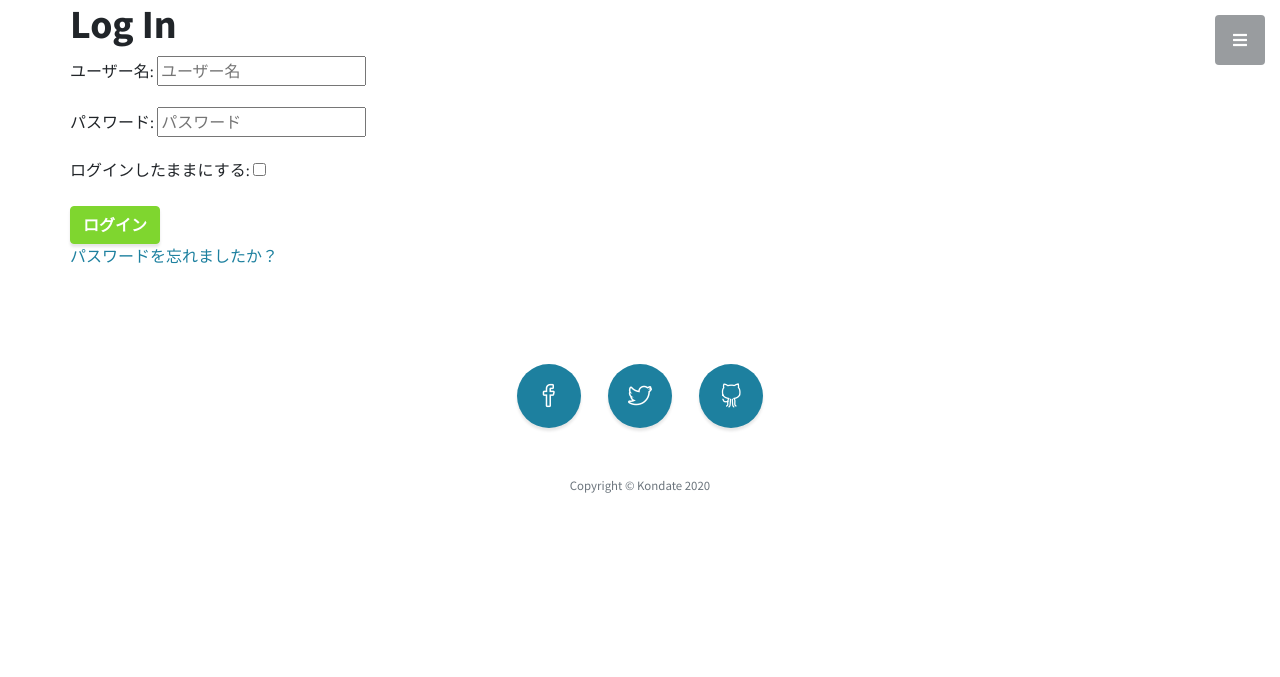
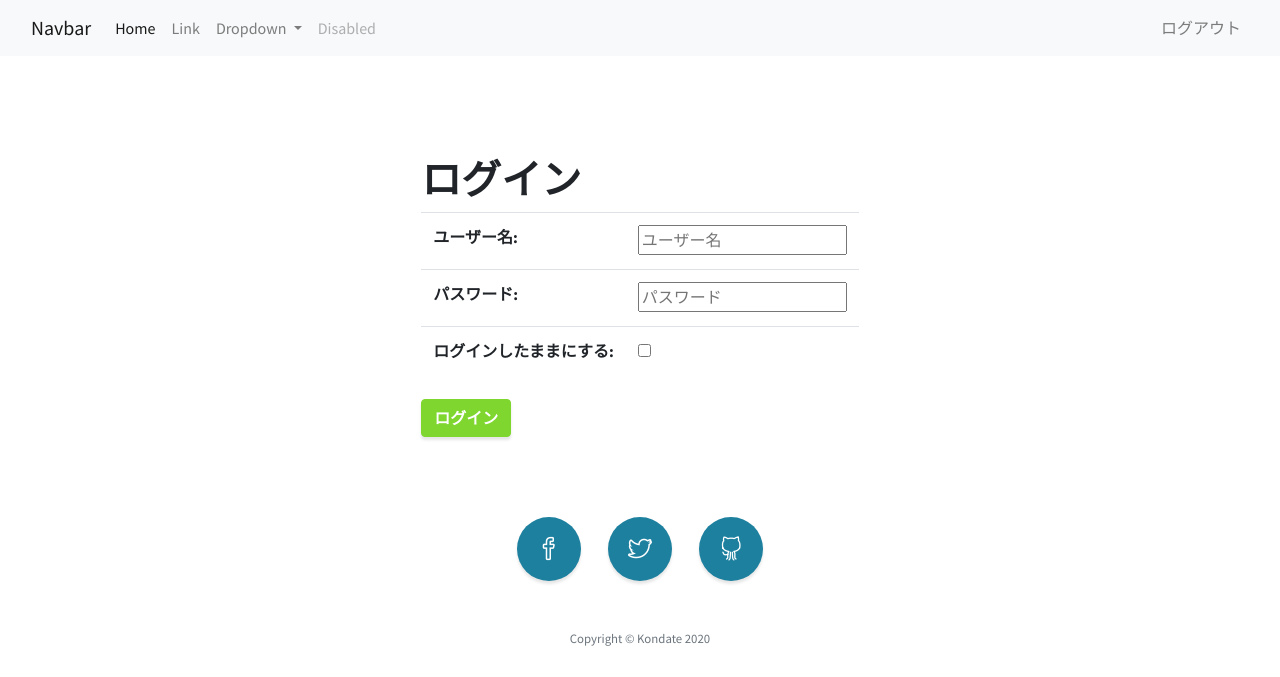
Before and after one commit to hora-mitama/kondate, a Django app: page /accounts/login/ in a window 1280 px wide. Shown: the top 677 px of the page. Run offline with Django 3.2, Linux system fonts and the light colour scheme; some libraries are stand-ins or nearby versions.

Commit message:
allauth機能実装

```diff
--- a/accounts/templates/account/login.html
+++ b/accounts/templates/account/login.html
@@ -1,26 +1,27 @@
 {% extends "base.html" %}
 
-{% block title %}Log In | Private Diary{% endblock %}
+{% block title %}ログイン | Kondate{% endblock %}
 
-{% block active_login %}active{% endblock %}
+{% block active_signup %}active{% endblock %}
 
 {% block contents %}
 <div class="container">
   <div class="row">
-    <div class="my-div-style">
-      <h1>Log In</h1>
-      <form method="post" action="{% url 'account_login' %}">
+    <div class="my-div-style mx-auto" style="margin-top: 100px;">
+      <h1>ログイン</h1>
+      <form method="POST" action="{% url 'account_login' %}">
+
         {% csrf_token %}
 
-        {{ form.as_p }}
+        <table class="table">{{ form.as_table }}</table>
 
-        {% if redirect_field_value %}
-        <input type='hidden' name="{{ redirect_field_name }}" value="{{ redirect_field_value }}">
-        {% endif %}
-        <bottun class="btn btn-primary" type="submit">ログイン</bottun>
-        <p><a class="button secondaryAction" href="{% url 'account_reset_password' %}">パスワードを忘れましたか？</a></p>
+<!--        {% if redirect_field_value %}-->
+<!--        <input type='hidden' name="{{ redirect_field_name }}" value="{{ redirect_field_value }}">-->
+<!--        {% endif %}-->
+        <button class="btn btn-primary" type="submit">ログイン</button>
       </form>
     </div>
   </div>
 </div>
+
 {% endblock %}
--- a/kondate_app/templates/base.html
+++ b/kondate_app/templates/base.html
@@ -9,7 +9,7 @@
   <meta name="description" content="">
   <meta name="author" content="">
 
-  <title>Stylish Portfolio - Start Bootstrap Template</title>
+  <title>{% block title %}{% endblock %}</title>
 
   <!-- Bootstrap Core CSS -->
   <link href="{% static 'vendor/bootstrap/css/bootstrap.min.css' %}" rel="stylesheet">
@@ -29,34 +29,77 @@
 <body id="page-top">
 
   <!-- Navigation -->
-  <a class="menu-toggle rounded" href="#">
-    <i class="fas fa-bars"></i>
+<!--  <a class="menu-toggle rounded" href="#">-->
+<!--    <i class="fas fa-bars"></i>-->
+<!--  </a>-->
+<!--  <nav id="sidebar-wrapper">-->
+<!--    <ul class="sidebar-nav">-->
+<!--      <li class="sidebar-brand">-->
+<!--        <a class="js-scroll-trigger" href="#page-top">Start Bootstrap</a>-->
+<!--      </li>-->
+<!--      <li class="sidebar-nav-item">-->
+<!--        <a class="js-scroll-trigger" href="#page-top">Home</a>-->
+<!--      </li>-->
+<!--      <li class="sidebar-nav-item">-->
+<!--        <a class="js-scroll-trigger" href="#about">About</a>-->
+<!--      </li>-->
+<!--      <li class="sidebar-nav-item">-->
+<!--        <a class="js-scroll-trigger" href="#services">Services</a>-->
+<!--      </li>-->
+<!--      <li class="sidebar-nav-item">-->
+<!--        <a class="js-scroll-trigger" href="#portfolio">Portfolio</a>-->
+<!--      </li>-->
+<!--      <li class="sidebar-nav-item">-->
+<!--        <a class="js-scroll-trigger" href="#contact">Contact</a>-->
+<!--      </li>-->
+<!--    </ul>-->
+<!--  </nav>-->
+<nav class="navbar navbar-expand-lg navbar-light bg-light">
+  <div class="container-fluid">
+    <a class="navbar-brand" href="#">Navbar</a>
+    <button class="navbar-toggler" type="button" data-bs-toggle="collapse" data-bs-target="#navbarSupportedContent" aria-controls="navbarSupportedContent" aria-expanded="false" aria-label="Toggle navigation">
+      <span class="navbar-toggler-icon"></span>
+    </button>
+    <div class="collapse navbar-collapse" id="navbarSupportedContent">
+      <ul class="navbar-nav me-auto mb-2 mb-lg-0">
+        <li class="nav-item">
+          <a class="nav-link active" aria-current="page" href="#">Home</a>
+        </li>
+        <li class="nav-item">
+          <a class="nav-link" href="#">Link</a>
+        </li>
+        <li class="nav-item dropdown">
+          <a class="nav-link dropdown-toggle" href="#" id="navbarDropdown" role="button" data-bs-toggle="dropdown" aria-expanded="false">
+            Dropdown
           </a>
-  <nav id="sidebar-wrapper">
-    <ul class="sidebar-nav">
-      <li class="sidebar-brand">
-        <a class="js-scroll-trigger" href="#page-top">Start Bootstrap</a>
+          <ul class="dropdown-menu" aria-labelledby="navbarDropdown">
+            <li><a class="dropdown-item" href="#">Action</a></li>
+            <li><a class="dropdown-item" href="#">Another action</a></li>
+            <li><hr class="dropdown-divider"></li>
+            <li><a class="dropdown-item" href="#">Something else here</a></li>
+          </ul>
         </li>
-      <li class="sidebar-nav-item">
-        <a class="js-scroll-trigger" href="#page-top">Home</a>
+        <li class="nav-item">
+          <a class="nav-link disabled" href="#" tabindex="-1" aria-disabled="true">Disabled</a>
         </li>
-      <li class="sidebar-nav-item">
-        <a class="js-scroll-trigger" href="#about">About</a>
-      </li>
-      <li class="sidebar-nav-item">
-        <a class="js-scroll-trigger" href="#services">Services</a>
-      </li>
-      <li class="sidebar-nav-item">
-        <a class="js-scroll-trigger" href="#portfolio">Portfolio</a>
-      </li>
-      <li class="sidebar-nav-item">
-        <a class="js-scroll-trigger" href="#contact">Contact</a>
+
+      </ul>
+<!--      <form class="d-flex">-->
+<!--        <input class="form-control me-2" type="search" placeholder="Search" aria-label="Search">-->
+<!--        <button class="btn btn-outline-success" type="submit">Search</button>-->
+<!--      </form>-->
+    </div>
+    <div class="justify-content-end " id="navbarSupportedContent">
+      <ul class="navbar-nav me-auto mb-2 mb-lg-0">
+        <li class="nav-item">
+          <a class="nav-link" href="{% url 'account_logout' %}">ログアウト</a>
         </li>
       </ul>
+    </div>
+  </div>
 </nav>
 
-  {% block contents %}
-  {% endblock %}
+  {% block contents %}{% endblock %}
 
   <!-- Footer -->
   <footer class="footer text-center">
--- a/kondate_app/templates/start.html
+++ b/kondate_app/templates/start.html
@@ -57,7 +57,8 @@
  <!-- Header -->
   <header class="masthead d-flex">
     <div class="container text-center my-auto">
-      <h1 class="mb-1" style="padding-left: 40px;">さあ、<br>献立管理を<br>始めましょう</h1>
+      <h1 class="mb-1" style="padding-left: 40px;">献立管理を<br>始めましょう</h1>
+      <h2 class="mb-4">〜Kondate〜</h2>
 <!--      <h3 class="mb-5">-->
 <!--        <em>A Free Bootstrap Theme by Start Bootstrap</em>-->
 <!--      </h3>-->
--- a/kondate_app/urls.py
+++ b/kondate_app/urls.py
@@ -1,6 +1,7 @@
 from django.urls import path
 from .views import IndexView
 
+app_name = 'kondate_app'
 urlpatterns = [
     path('', IndexView.as_view(), name="start")
 ]
--- a/static/css/stylish-portfolio.css
+++ b/static/css/stylish-portfolio.css
@@ -378,3 +378,7 @@ a:hover, a:focus, a:active {
 .text-secondary {
   color: #ecb807 !important;
 }
+
+td {
+    width: 100px !important;
+    }
```
Also changed, not shown: accounts/templates/account/signup.html (+4 -4 lines), kondate/settings.py (+5 -2 lines). Lines whose indentation alone changed are shown as unchanged.
